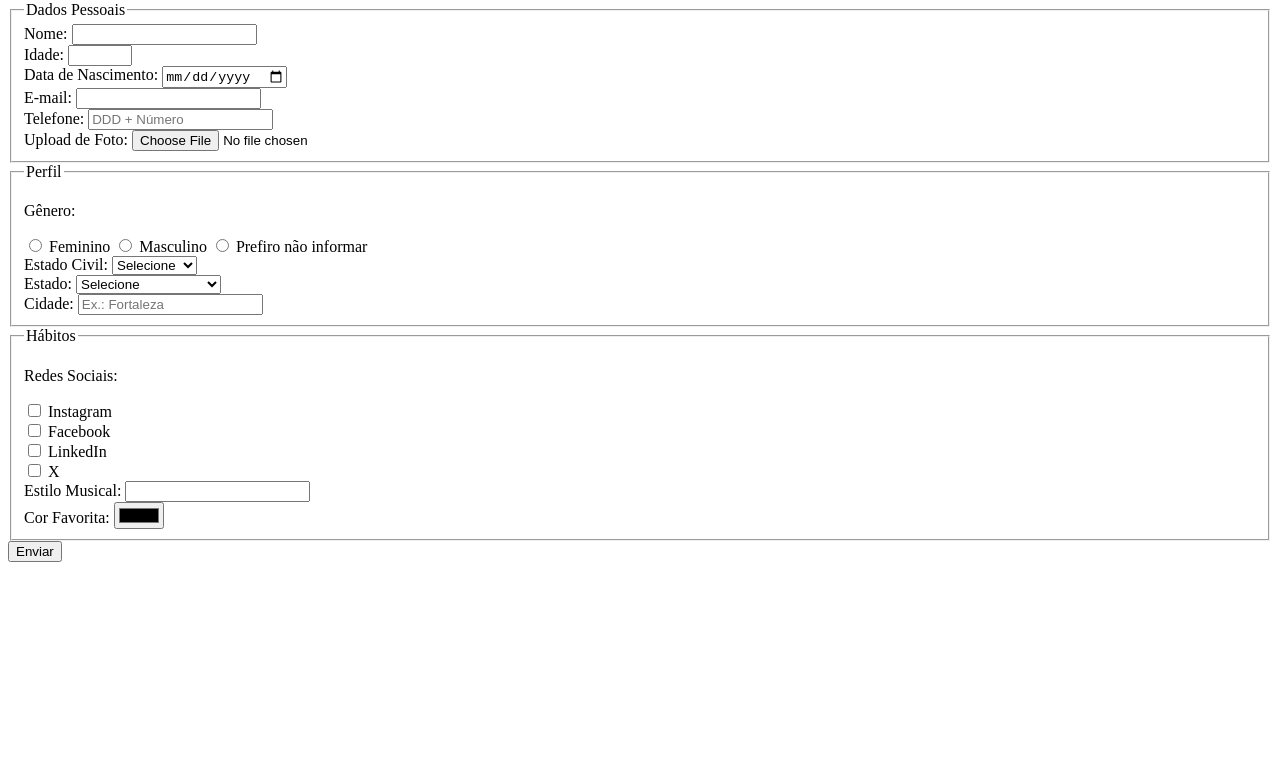
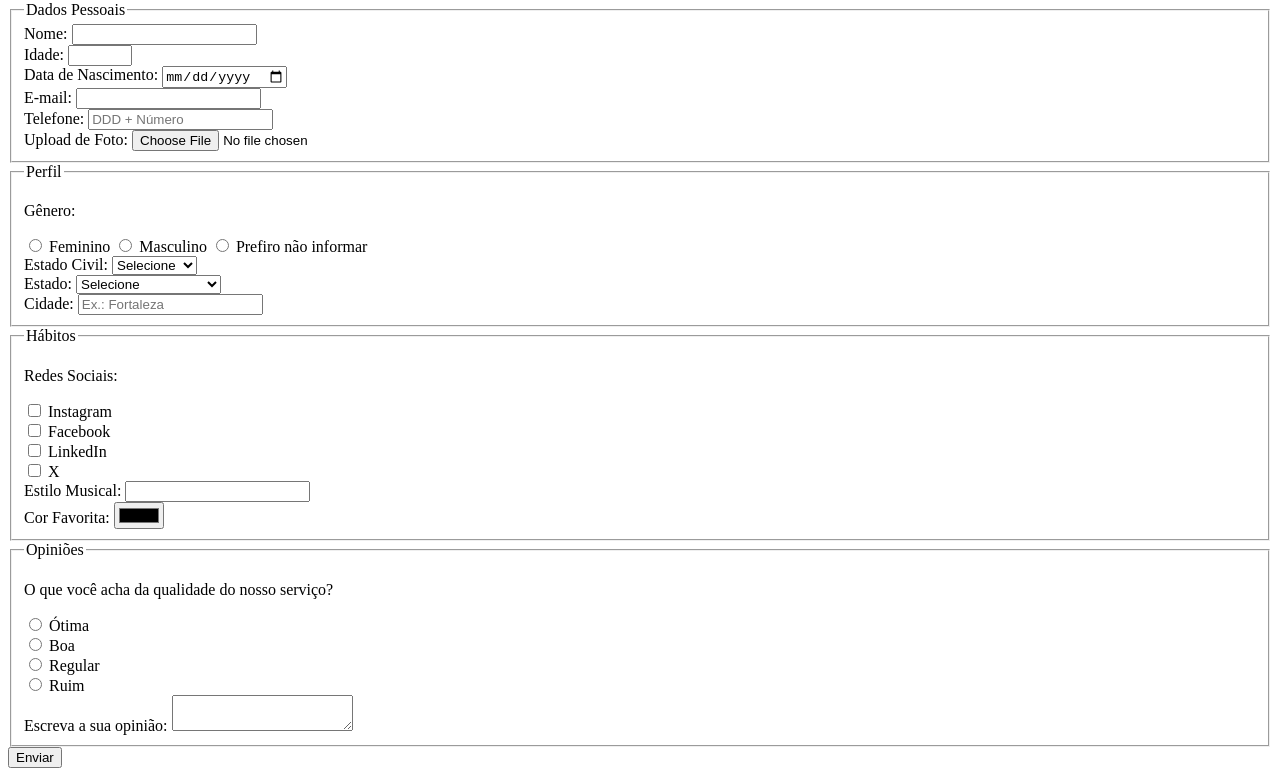
Before and after one commit to julianaoliveiratech/culturama-research-alura-course, a plain HTML site: page index.html in a window 1280 px wide. Shown: the part 79-855 px from the top of the page. Before the commit the page ends 800 px from the top, so only its background shows below. Drawn offline with Linux system fonts and the light colour scheme.

Commit message:
Add opinions section

```diff
--- a/index.html
+++ b/index.html
@@ -151,6 +151,43 @@
           <label for="favoriteColor">Cor Favorita:</label>
           <input type="color" name="userFavoriteColor" id="favoriteColor" />
         </fieldset>
+
+        <fieldset>
+          <legend>Opiniões</legend>
+          <p>O que você acha da qualidade do nosso serviço?</p>
+
+          <input
+            id="great"
+            type="radio"
+            name="userSatisfaction"
+            value="Ótima"
+          />
+          <label for="great">Ótima</label><br />
+
+          <input id="good" type="radio" name="userSatisfaction" value="Boa" />
+          <label for="good">Boa</label><br />
+
+          <input
+            id="average"
+            type="radio"
+            name="userSatisfaction"
+            value="Regular"
+          />
+          <label for="average">Regular</label><br />
+
+          <input
+            id="poor"
+            type="radio"
+            name="userSatisfaction"
+            placeholder="Digite aqui sua opinião..."
+            value="Ruim"
+          />
+          <label for="poor">Ruim</label>
+
+          <br />
+          <label for="comment">Escreva a sua opinião:</label>
+          <textarea name="userComment" id="comment"></textarea>
+        </fieldset>
         <button type="submit">Enviar</button>
       </form>
     </section>
```
